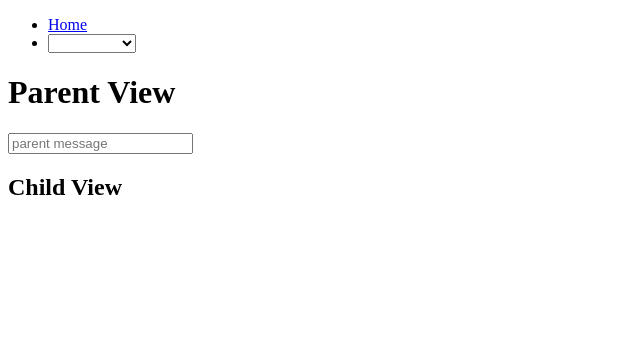
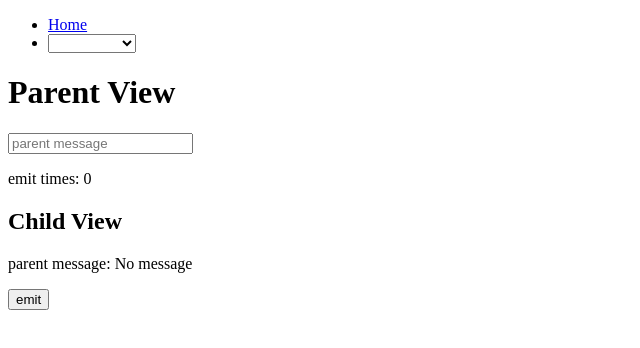
Before and after one commit to ian852364197/Vue-edu-note, a Vue app: page /component in a window 1280 px wide. Shown: the top 348 px of the page, without its empty margins (0-640 px from the left). Built offline with nearby package versions, Linux system fonts and the light colour scheme.

Commit message:
feat. 新增emit

```diff
--- a/src/components/ChildComp.vue
+++ b/src/components/ChildComp.vue
@@ -1,12 +1,14 @@
 <template>
   <div>
     <h2>Child View</h2>
-    <p>{{ props.pMsg }}</p>
+    <p>parent message: {{ props.pMsg || 'No message' }}</p>
+    <button @click="emit('childInput')">emit</button>
   </div>
 </template>
 
 <script setup>
 const props = defineProps(['pMsg']);
+const emit = defineEmits(['childInput']);
 </script>
 
 <style scoped></style>
--- a/src/views/CompView.vue
+++ b/src/views/CompView.vue
@@ -2,7 +2,8 @@
   <div>
     <h1>Parent View</h1>
     <input v-model="parentMsg" placeholder="parent message" />
-    <ChildView :pMsg="parentMsg"></ChildView>
+    <p>emit times: {{ emitTimes }}</p>
+    <ChildView :pMsg="parentMsg" @childInput="emitTimes++"></ChildView>
   </div>
 </template>
 
@@ -11,6 +12,7 @@ import { ref } from 'vue';
 import ChildView from '@/components/ChildComp.vue';
 
 const parentMsg = ref('');
+const emitTimes = ref(0);
 </script>
 
 <style scoped></style>
```
